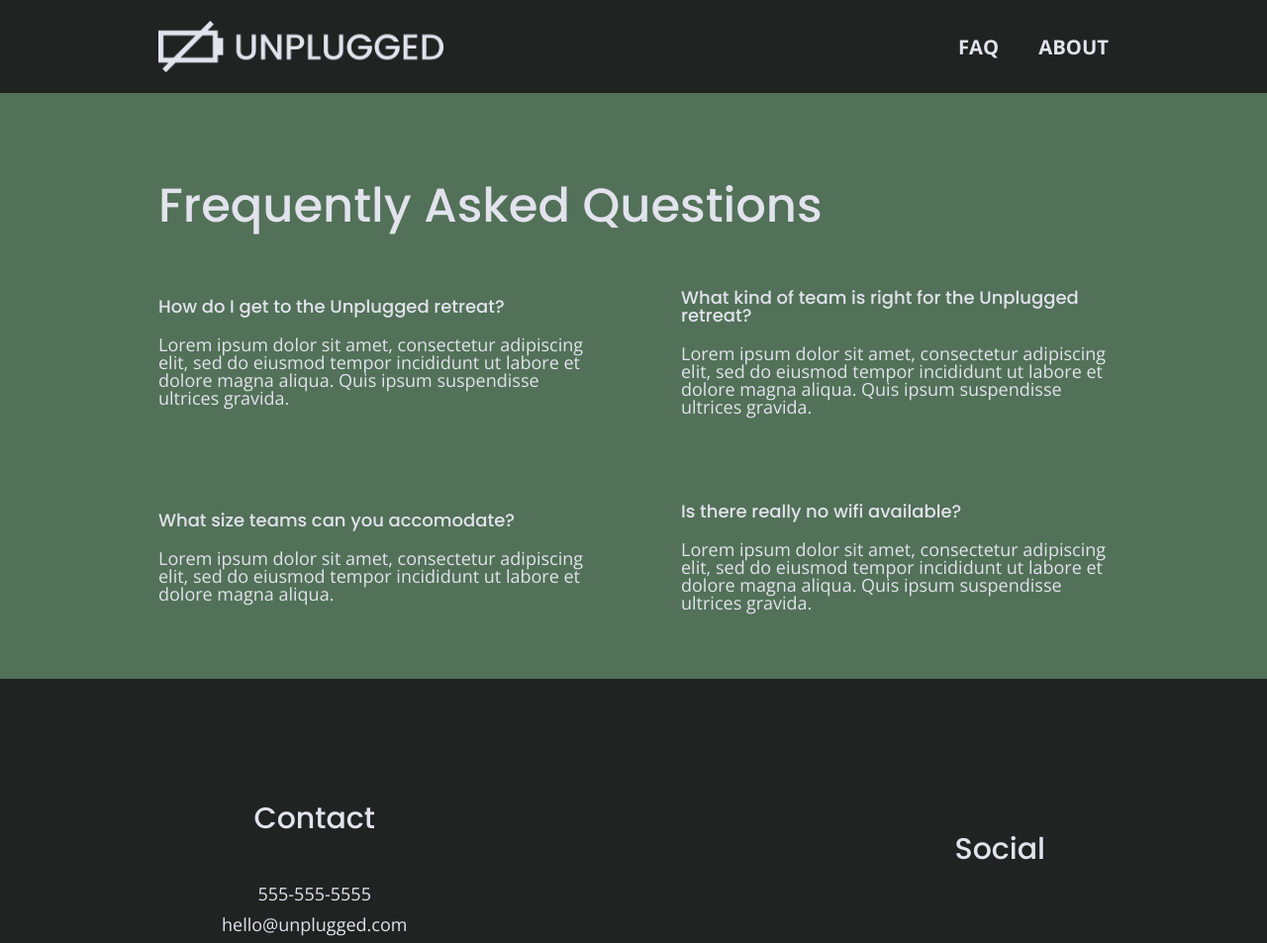
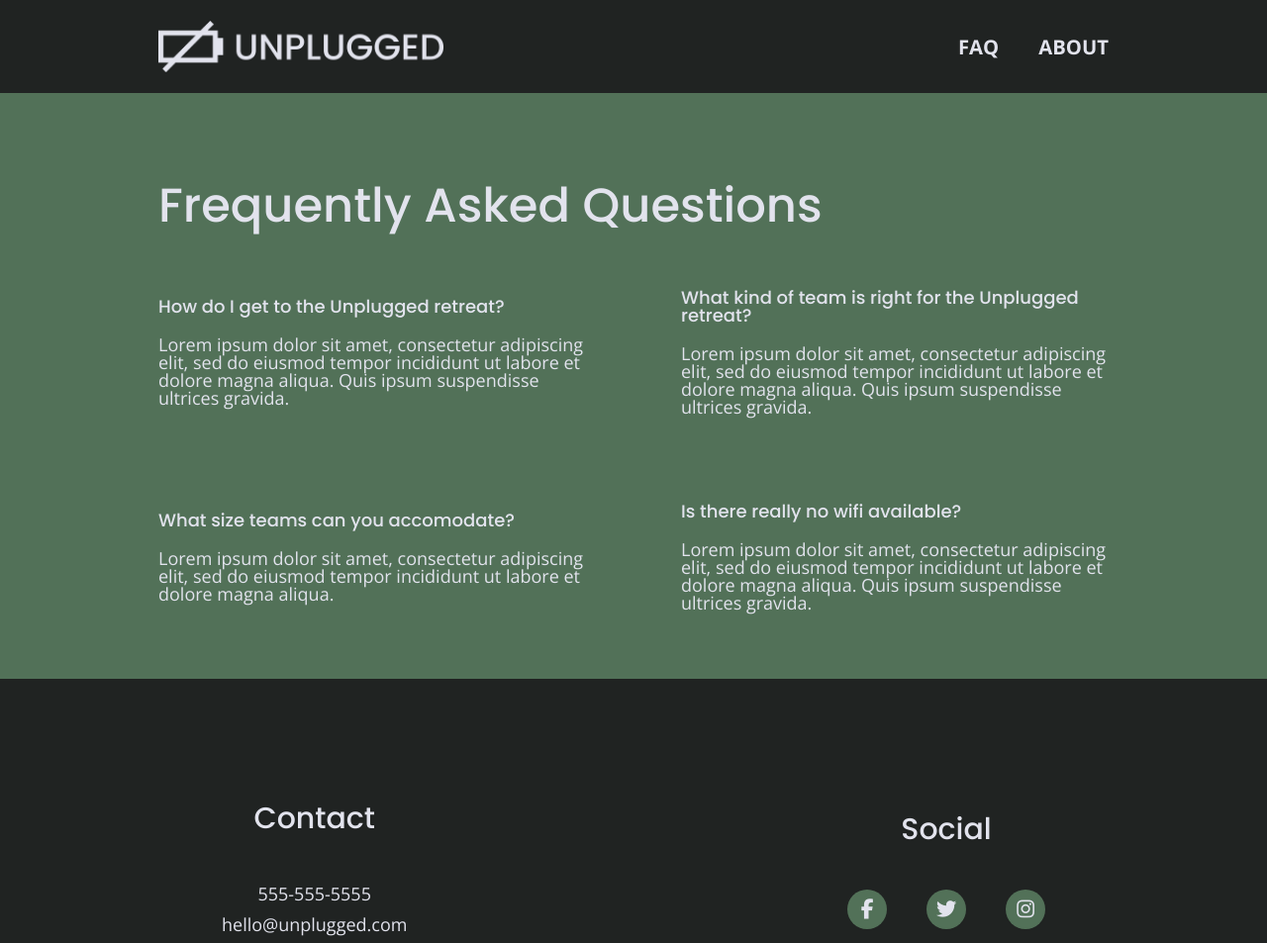
Before and after one commit to allyson-s-code/Unplugged-Responsive, a website: page faq/index.html in a window 1280 px wide. Shown: the top 953 px of the page at 99% size. Drawn offline with nearby package versions, Linux system fonts and the light colour scheme.

Commit message:
added social icons

```diff
--- a/css/main.css
+++ b/css/main.css
@@ -234,12 +234,18 @@
 }
 
 footer .social-icons p {
+  background-color: #527158;
+  border-radius: 50%;
+  width: 40px;
+  height: 40px;
   display: flex;
   justify-content: center;
   align-items: center;
 }
 
-
+footer .social-icons p i {
+  font-size: 1.125em;
+}
 
 footer .copyright {
   margin: 20px 0;
@@ -665,6 +671,12 @@
   line-height: 1.714;
 }
 
+footer .social-icons {
+  width: 12.5em;
+  justify-content: space-between;
+}
+
+
 footer .copyright {
     width: 100%;
 }
--- a/faq/index.html
+++ b/faq/index.html
@@ -23,6 +23,10 @@
   <link href="https://fonts.googleapis.com/css?family=Open+Sans:400,700|Poppins:500,700" rel="stylesheet">
 
   <meta name="theme-color" content="#fafafa">
+
+  <!--Font Awesome CDN-->
+  <script src="https://kit.fontawesome.com/7972af805d.js" crossorigin="anonymous"></script>
+
 </head>
 
 <body>
@@ -85,14 +89,15 @@
           <h4>Social</h4>
           <div class="social-icons">
             <p>
-              <a href="https://www.facebook.com/Skillcrush/" target="_blank"></a>
+              <a href="https://www.facebook.com" target="_blank" ><i class="fab fa-facebook-f"></i></a>
             </p>
             <p>
-              <a href="https://twitter.com/Skillcrush" target="_blank"></a>
+              <a href="https://www.twitter.com" target="_blank" ><i class="fab fa-twitter"></i></a>
             </p>
             <p>
-              <a href="https://www.instagram.com/skillcrush/" target="_blank"></a>
-            </p>
+              <a href="https://www.instagram.com" target="_blank"><i class="fab fa-instagram"></i></a>
+              </p>
+                <!-- other social links here -->
           </div>
         </div>
       </div> <!-- footer content ends -->
```
Also changed, not shown: about/index.html (+4 -3 lines), index.html (+5 -2 lines).
